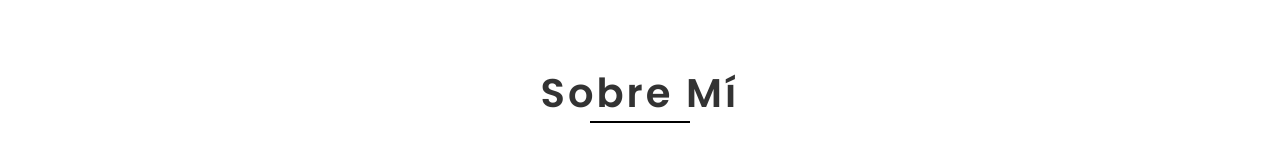
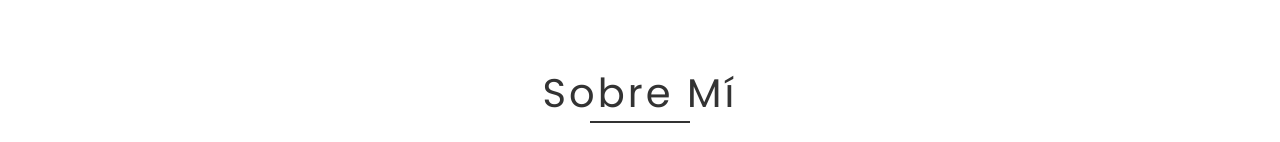
Before and after one commit to carlo697/portafolio, a plain HTML site: page index.html in a window 1280 px wide. Shown: the part 810-952 px from the top of the page. Drawn offline with Linux system fonts and the light colour scheme.

Commit message:
Cambiar grosor de los titulos de las secciones

```diff
--- a/css/style.css
+++ b/css/style.css
@@ -171,8 +171,8 @@ button {
 
 .area-titulo {
 	font-size: 2.5em;
-	font-weight: 600;
-	color: #333333;
+	font-weight: normal;
+	color: var(--gris);
 	margin-bottom: 5px;
 	letter-spacing: 3px;
 }
@@ -180,7 +180,7 @@ button {
 
 
 .linea {
-	background-color: black;
+	background-color: var(--gris);
 	height: 2px;
 	width: 100px;
 	margin-bottom: 80px;
@@ -429,6 +429,7 @@ p a {
 .proyecto-titulo {
 	text-align: center;
 	height: 70px;
+	font-weight: 600;
 }
 
 .proyecto-img-contenedor {
--- a/index.html
+++ b/index.html
@@ -9,7 +9,7 @@
 		<link rel="stylesheet" href="css/normalize.css">
 		<script src="https://kit.fontawesome.com/e89d481fed.js" crossorigin="anonymous"></script>
 		<link rel="stylesheet" href="css/style.css">
-		<link href="https://fonts.googleapis.com/css?family=Poppins:400,400i,600,700,800" rel="stylesheet">
+		<link href="https://fonts.googleapis.com/css?family=Poppins:200,400,400i,600,700,800" rel="stylesheet">
 	</head>
 	<body>
 		<!-- Header -->
```
